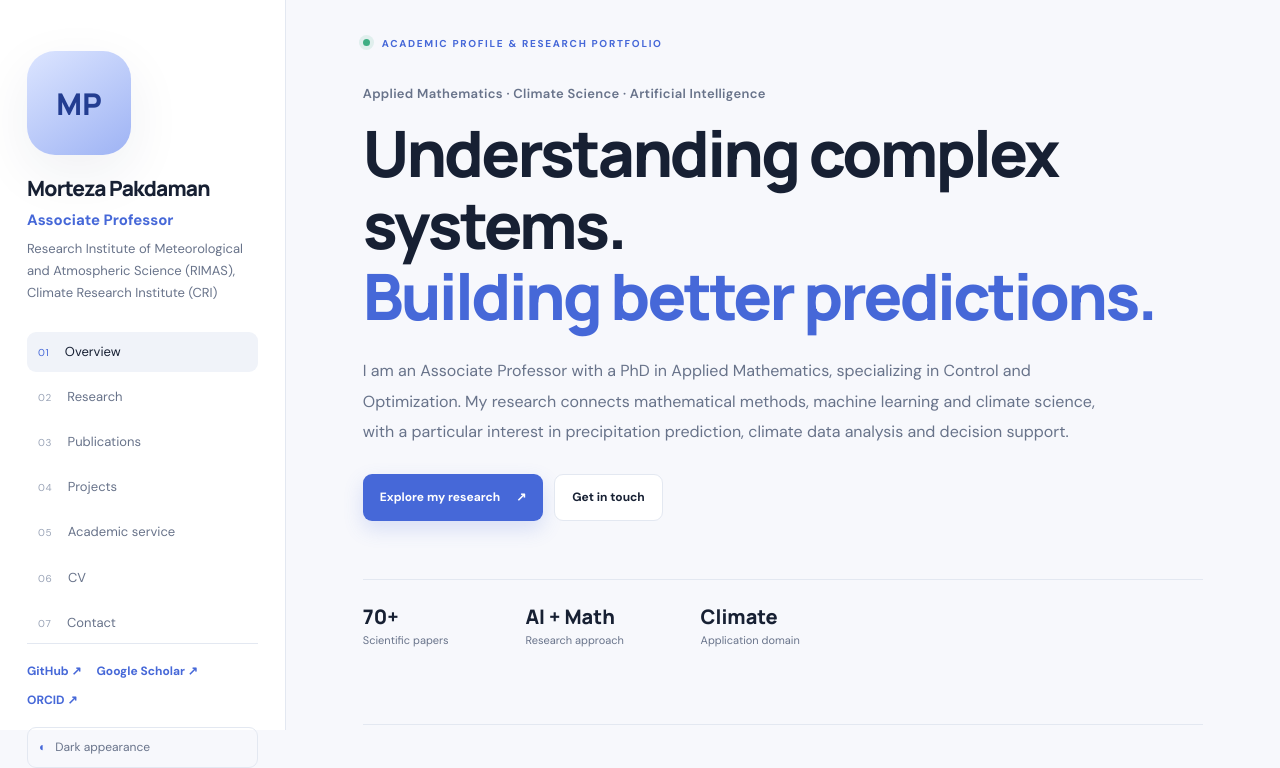
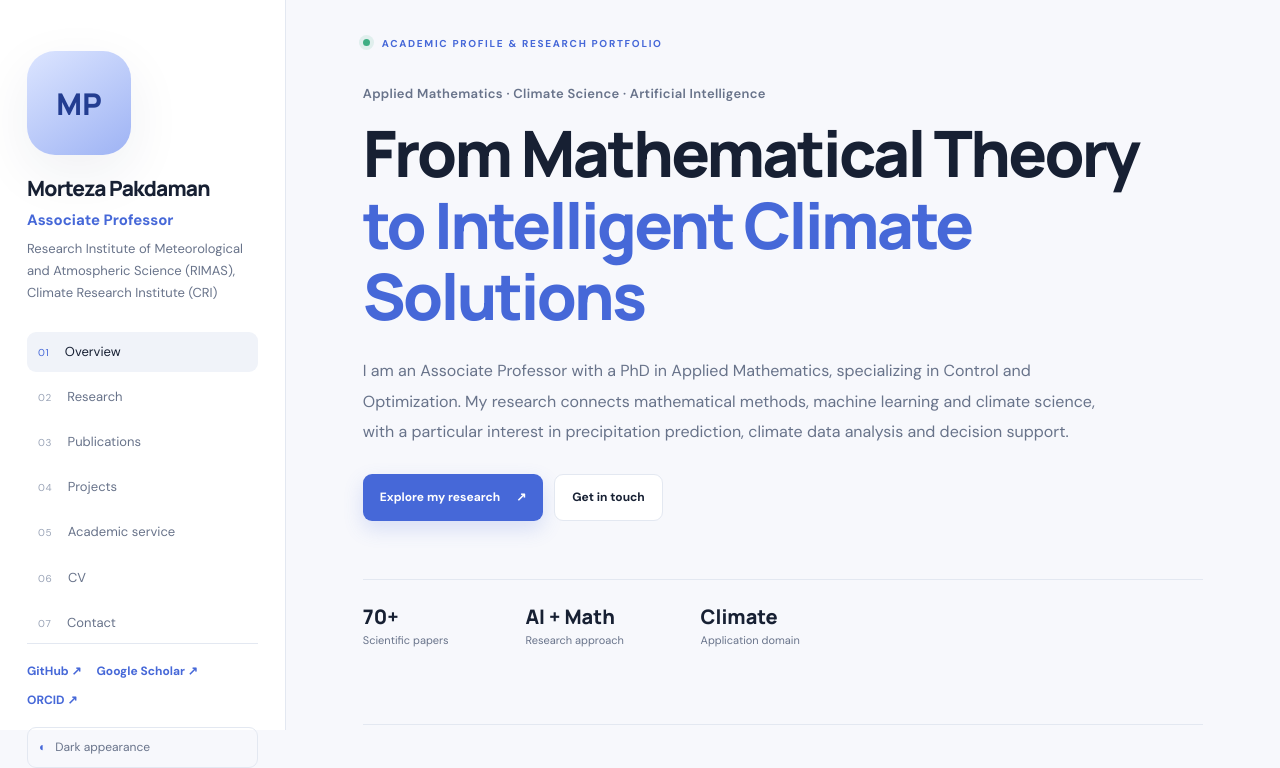
Before and after one commit to mortezap/mortezap.github.io, a plain HTML site: page index.html in a window 1280 px wide. Shown: the part 70-838 px from the top of the page. Drawn offline with Linux system fonts and the light colour scheme.

Commit message:
Update index.html

```diff
--- a/index.html
+++ b/index.html
@@ -63,7 +63,7 @@ Climate Research Institute (CRI)</p>
       <section class="hero section" id="home">
         <div class="eyebrow"><span class="status-dot"></span> Academic profile & research portfolio</div>
         <p class="hero-kicker">Applied Mathematics · Climate Science · Artificial Intelligence</p>
-        <h2>Understanding complex systems.<br><span>Building better predictions.</span></h2>
+        <h2>From Mathematical Theory<br><span>to Intelligent Climate Solutions</span></h2>
         <p class="hero-intro">
           I am an Associate Professor with a PhD in Applied Mathematics, specializing in Control and Optimization.
           My research connects mathematical methods, machine learning and climate science, with a particular
```
